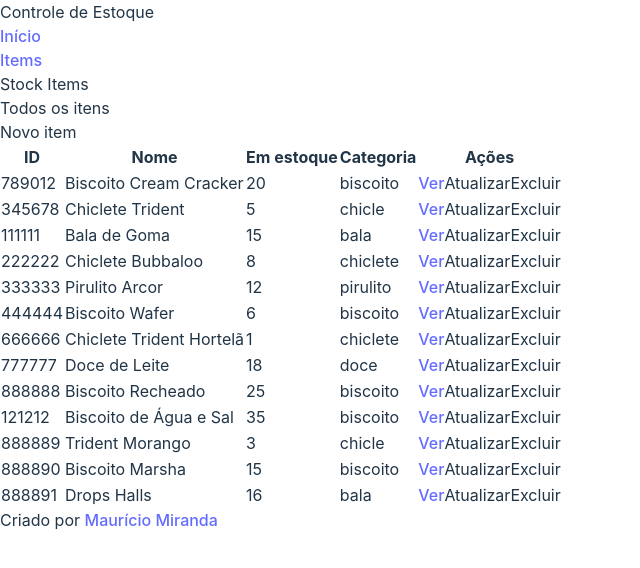
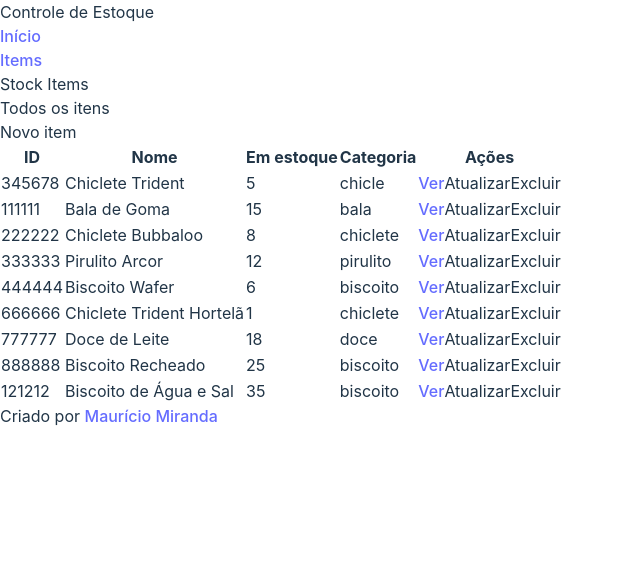
Before and after one commit to mauriciomira1/controle-de-estoque, a React (Vite) app in the folder controle-de-estoque/: page /stock-items in a window 1280 px wide. Shown: the top 568 px of the page, without its empty margins (0-640 px from the left). Built offline with nearby package versions, Linux system fonts and the light colour scheme; data requests are answered from the project's data file.

Commit message:
melhorando função 'excluir'

```diff
--- a/controle-de-estoque/db.json
+++ b/controle-de-estoque/db.json
@@ -1,15 +1,5 @@
 {
   "products": [
-    {
-      "id": 789012,
-      "name": "Biscoito Cream Cracker",
-      "quantity": 20,
-      "category": "biscoito",
-      "price": 2.89,
-      "description": "Pacote de biscoito cream cracker.",
-      "createdAt": "20/07/2023",
-      "updatedAt": "20/07/2023"
-    },
     {
       "id": 345678,
       "name": "Chiclete Trident",
@@ -99,36 +89,6 @@
       "description": "Pacote de biscoito de água e sal.",
       "createdAt": "11/06/2023",
       "updatedAt": "11/06/2023"
-    },
-    {
-      "name": "Trident Morango",
-      "quantity": 3,
-      "price": 14.9,
-      "category": "chicle",
-      "description": "30un",
-      "createdAt": "31/07/2023",
-      "updatedAt": "31/07/2023",
-      "id": 888889
-    },
-    {
-      "name": "Biscoito Marsha",
-      "quantity": 15,
-      "price": 5.69,
-      "category": "biscoito",
-      "description": "350g",
-      "createdAt": "02/08/2023",
-      "updatedAt": "02/08/2023",
-      "id": 888890
-    },
-    {
-      "name": "Drops Halls",
-      "quantity": 16,
-      "price": 17.55,
-      "category": "bala",
-      "description": "30un",
-      "createdAt": "02/08/2023",
-      "updatedAt": "02/08/2023",
-      "id": 888891
     }
   ]
 }
--- a/controle-de-estoque/src/components/DeleteButton.tsx
+++ b/controle-de-estoque/src/components/DeleteButton.tsx
@@ -1,19 +1,22 @@
 import useStock from "../hooks/useStock";
 
 interface DeleteButtonProps {
-  itemName: string;
-  itemId: number;
-  /*   deleteItem?: (itemId: number) => void; */
+  itemName: string; // Nome do item a ser excluído
+  itemId: number; // ID do item a ser excluído
 }
 
 const DeleteButton = ({ itemName, itemId }: DeleteButtonProps) => {
+  // Utilizando o hook useStock para obter a função deleteItem
   const { deleteItem } = useStock();
+
+  // Função que será executada quando o botão de exclusão for clicado
   const handleDelete = () => {
     if (confirm(`Tem certeza que deseja excluir ${itemName}?`)) {
       deleteItem ? deleteItem(itemId) : null;
     }
   };
 
+  // Renderiza o botão de exclusão com as classes de estilo CSS
   return (
     <button
       className="px-2 py-1 rounded text-gray-950 font-semibold bg-red-600 hover:opacity-90 duration-150"
--- a/controle-de-estoque/src/components/ItemsTable.tsx
+++ b/controle-de-estoque/src/components/ItemsTable.tsx
@@ -1,9 +1,6 @@
-/* eslint-disable @typescript-eslint/no-unsafe-call */
-/* eslint-disable @typescript-eslint/no-unsafe-member-access */
 import { Link } from "react-router-dom";
 import useStock from "../hooks/useStock";
 import DeleteButton from "./DeleteButton";
-import { useEffect } from "react";
 
 interface ItemProps {
   id: number;
--- a/controle-de-estoque/src/contexts/StockContext.tsx
+++ b/controle-de-estoque/src/contexts/StockContext.tsx
@@ -8,19 +8,21 @@ interface StockContextProviderProps {
 }
 
 interface ProductProps {
-  id?: number;
-  name: string;
-  quantity: number;
-  category: string;
-  price: number;
-  description: string;
-  createdAt?: string;
-  updatedAt?: string;
+  id?: number; // ID opcional, pois pode ser gerado pelo servidor
+  name: string; // O nome do produto
+  quantity: number; // A quantidade em estoque do produto
+  category: string; // A categoria do produto
+  price: number; // O preço do produto
+  description: string; // A descrição do produto
+  createdAt?: string; // A data de criação do produto (será gerada pelo servidor)
+  updatedAt?: string; // A data de atualização do produto (será atualizada pelo servidor)
 }
 
 export function StockContextProvider({ children }: StockContextProviderProps) {
+  // Define o estado para armazenar os itens do estoque
   const [items, setItems] = useState<ProductProps[]>();
 
+  // Função assíncrona que faz uma requisição GET para obter os dados do servidor
   const getData = async () => {
     const response = await axios.get<ProductProps[]>(
       "http://localhost:3000/products"
@@ -29,10 +31,12 @@ export function StockContextProvider({ children }: StockContextProviderProps) {
     setItems(response.data);
   };
 
+  // Executa a função getData apenas uma vez, quando o componente é montado
   useEffect(() => {
     void getData();
   }, []);
 
+  // Função para adicionar um novo item ao estoque
   const newItem = (item: ProductProps) => {
     const dateFormated = new Date().toLocaleString("pt-BR", {
       // Formata a data atual no formato "dd/MM/yyyy"
@@ -50,32 +54,33 @@ export function StockContextProvider({ children }: StockContextProviderProps) {
           "http://localhost:3000/products", // URL da API para adicionar produtos
           item // Dados do novo produto
         );
-        console.log("Novo produto criado com sucesso!");
-        void getData();
+        void getData(); // Atualiza os dados após a criação do novo produto
       } catch (error) {
         console.log("Criação de produto falhou!");
       }
     })();
   };
 
+  // Atualiza os dados após a criação do novo produto
   const deleteItem = (itemId: number) => {
     void (async () => {
       try {
         await axios.delete(`http://localhost:3000/products/${itemId}`);
-        void getData();
-        console.log("Produto excluído com sucesso!");
+        void getData(); // Atualiza os dados após a exclusão do produto
       } catch (error) {
         console.log("Exclusão de produto falhou!");
       }
     })();
   };
 
+  // Cria um objeto 'stock' contendo os itens e as funções para adicionar e excluir itens do estoque
   const stock = {
     items,
     newItem,
     deleteItem,
   };
 
+  // Renderiza o contexto, passando o objeto 'stock' como valor, para envolver os elementos filhos
   return (
     <StockContext.Provider value={stock}>{children}</StockContext.Provider>
   );
--- a/controle-de-estoque/src/pages/ItemsList/ItemsList.tsx
+++ b/controle-de-estoque/src/pages/ItemsList/ItemsList.tsx
@@ -1,6 +1,3 @@
-/* import productsData from "../../../db.json"; */
-import { SetStateAction, useState } from "react";
-import axios from "axios";
 import ItemsTable from "../../components/ItemsTable";
 
 const ItemsList = () => {
--- a/controle-de-estoque/src/pages/itemDetails/itemDetails.tsx
+++ b/controle-de-estoque/src/pages/itemDetails/itemDetails.tsx
@@ -1,7 +1,6 @@
-import axios from "axios"; // Importa a biblioteca axios para fazer requisições HTTP
 import { useLoaderData } from "react-router-dom"; // Importa o hook useLoaderData da biblioteca react-router-dom, usado para acessar os dados carregados por uma rota
+import useStock from "../../hooks/useStock";
 
-// Interface que define o formato dos dados do produto
 interface ProductProps {
   id: number;
   name: string;
@@ -17,16 +16,16 @@ const ItemDetails: React.FC = () => {
   // Componente ItemDetails, responsável por exibir os detalhes de um produto específico
   const product = useLoaderData() as ProductProps; // Obtém os dados do produto carregados pela rota usando o hook useLoaderData
 
+  // Utilizando o hook useStock para obter a função deleteItem
+  const { deleteItem } = useStock();
+
   // Função responsável por deletar o item quando o botão "Excluir" é clicado
   const handleDelete = () => {
-    try {
-      // Faz uma requisição DELETE para a API para deletar o item com o ID específico
-      void axios.delete(`http://localhost:3000/products/${product.id}`);
-      alert("O produto foi excluído!");
+    if (confirm(`Tem certeza que deseja excluir ${product.name}?`)) {
+      deleteItem ? deleteItem(product.id) : null;
+
       // Redireciona o usuário para a página de itens em estoque após a exclusão
       window.location.href = "http://localhost:5173/stock-items";
-    } catch (error) {
-      console.error("Erro ao deletar item: ", error); // Em caso de erro, exibe a mensagem de erro no console
     }
   };
 
@@ -65,9 +64,11 @@ const ItemDetails: React.FC = () => {
       <p className="text-xl font-light">{product.description}</p>
       {/* Exibe as datas de cadastro e atualização do produto */}
       <p className="text-gray-400 text-sm italic">
-        Cadastrado em: {product.dataDeCadastro}
+        Cadastrado em: {product.createdAt}
       </p>
-      <p className="text-gray-400 text-sm italic">Atualizado em: 21/07/2023</p>
+      <p className="text-gray-400 text-sm italic">
+        Atualizado em: {product.createdAt}
+      </p>
     </section>
   );
 };
```
